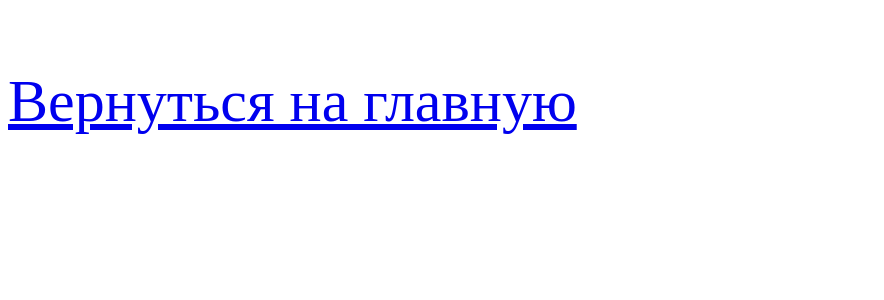
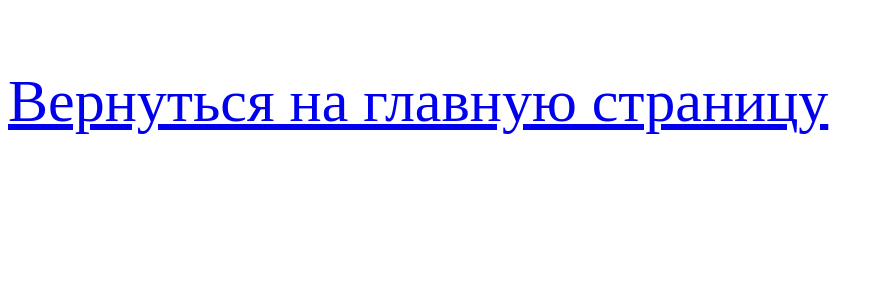
Before and after one commit to nikorai-prog/Website, a Flask app: template templates/error_handler.html in a window 1280 px wide. Shown: the top 300 px of the page, without its empty margins (0-884 px from the left). Run offline with Flask 3, Linux system fonts and the light colour scheme; the template is opened without the code that fills it, so the values that code supplies are empty; parts of the project's set-up code (start-up, migrations or seed data) failed here and were passed over.

Commit message:
тест

```diff
--- a/main.py
+++ b/main.py
@@ -153,7 +153,7 @@ def order():
         return render_template('order.html', main=False, date=datetime.now(), form=form)
     elif request.method == 'POST':
         print(request.files['file'])
-        '''print(request.form.get('name'))
+        """print(request.form.get('name'))
         print(request.form.get('surname'))
         print(request.form.get('patronymic'))
         print(request.form.get('email'))
@@ -170,7 +170,7 @@ def order():
         print(request.form.get('oval_size'))
         print(request.form.get('rect_size'))
         print(request.form.get('deadline'))
-        print(request.form.get('comment'))'''
+        print(request.form.get('comment'))"""
         '''surname = request.form.get('surname')
         name = request.form.get('name')
         patronymic = request.form.get('patronymic')
--- a/send_email.py
+++ b/send_email.py
@@ -20,7 +20,7 @@ def send_email(name, surname, email, image, imagetype):
     Керамика на человека..."""
 
     em = EmailMessage()
-    em['From'] = email_sender  # formataddr(('Тверские обряды', email_sender))
+    em['From'] = email_sender  #  formataddr(('Тверские обряды', email_sender))
     em['To'] = email_receiver
     em['Subject'] = subject
     em.set_content(body)
--- a/static/css/style.css
+++ b/static/css/style.css
@@ -54,7 +54,7 @@
   position: relative;
 }
 
-/* При наведении на карточку - меняем цвет тени */
+/* При  наведении на карточку - меняем цвет тени */
 .card1:hover {
   box-shadow: 4px 8px 16px rgba(255, 102, 51, 0.2);
 }
--- a/templates/account.html
+++ b/templates/account.html
@@ -6,6 +6,7 @@
 {{ current_user.created_date.strftime("%d-%m-%Y") }}
 <a class="btn btn-danger" href="/logout">Выйти</a>
 {% if purchases %}
+
     <h1>Ваши заказы</h1>
     {% for purchase in purchases %}
     <br> <h2>Заказ номер {{ purchase.id }}</h2>
--- a/templates/base.html
+++ b/templates/base.html
@@ -58,7 +58,6 @@
         <main>
             {% block content %}{% endblock %}
         </main>
-        <!-- Сетка карточек товаров -->
         <!-- Footer -->
         <footer class="text-center text-lg-start bg-body-tertiary text-muted">
             <section class="center">
--- a/templates/error_handler.html
+++ b/templates/error_handler.html
@@ -7,6 +7,6 @@
 <body>
     <h1 style="text-align: center; font-size: 100px;">{{ error }}</h1>
     <p style="text-align: center; font-size: 60px;">{{ error_description }}</p>
-    <a href="/" style="font-size: 60px;">Вернуться на главную</a>
+    <a href="/" style="font-size: 60px;">Вернуться на главную страницу</a>
 </body>
 </html>
--- a/templates/index.html
+++ b/templates/index.html
@@ -99,12 +99,12 @@
         <h1>Погода</h1>
         <div class="card_container">
             {% if is_weather %}
-                <!--<div class="card">
+                <!-- <div class="card">
                     {% set cur_weather_code = 'img/' + weather_map[weather_info['current']['weather_code']] + '.png' %}
                     <img src="{{ url_for('static', filename=cur_weather_code) }}" alt="?">
                     <h1 class="date"> {{ date.strftime("%A").capitalize() }}</h1>
                     <h1>{{ round(weather_info['current']['temperature_2m']) }}&deg;</h1>
-                </div>-->
+                </div> -->
                 {% for day in range(5) %}
                 <div class="card">
                     {% set forecast_weather_code = 'img/' + weather_map[weather_info['daily']['weather_code'][day]] + '.png' %}
--- a/templates/login.html
+++ b/templates/login.html
@@ -7,7 +7,7 @@
         <!-- <div class="form">
             <input type="text" id="email" class="form__input" autocomplete="on" placeholder=" ">
             <label for="email" class="form__label">Email</label>
-        </div> -->
+        </div>  -->
         <div class="form">
             {{ form.email(class="form__input", type="email", autocomplete="on", placeholder=" ") }}
             {{ form.email.label(class="form__label") }}
--- a/templates/register.html
+++ b/templates/register.html
@@ -67,7 +67,7 @@
             </p>
         {% endfor %}
         </p>
-        <p>{{ form.submit(type="submit", class="btn btn-primary") }}</p>
+        <p>{{form.submit(type="submit", class="btn btn-primary") }}</p>
         {{message}}
     </form>
 {% endblock %}
```
Also changed, not shown: db/tverobrad.db.
